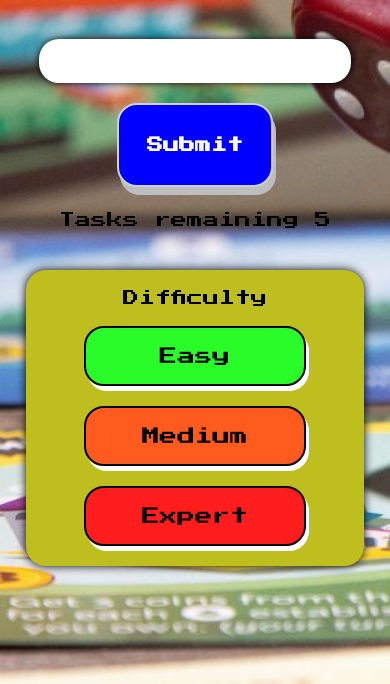
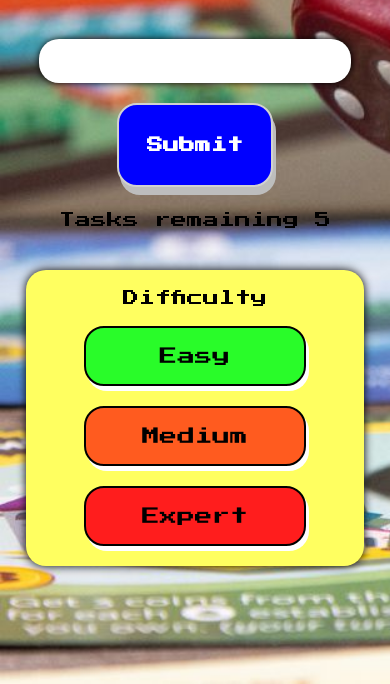
Before and after one commit to Arnavgarg68/Guess-number, a plain HTML site: page index.html in a window 390 px wide. Shown: the part 160-844 px from the top of the page. Drawn offline with Linux system fonts and the light colour scheme.

Commit message:
change of color

```diff
--- a/style.css
+++ b/style.css
@@ -13,7 +13,7 @@ body {
     background: url("aA4237.0.jpg") fixed;
     background-size: cover;
     background-repeat: no-repeat;
-    /* overflow: hidden; */
+    overflow: hidden;
 }
 .winner{
     position: fixed;
@@ -213,7 +213,9 @@ body {
             justify-content: center;
             border-radius: 20px;
             box-shadow: 0px 0px 10px black;
-            background-color: rgb(190, 190, 31);
+            /* background-color: rgb(190, 190, 31); */
+    background-color: rgb(255, 255, 96);
+
             padding: 10px;
         }
         #difficulty{
```
